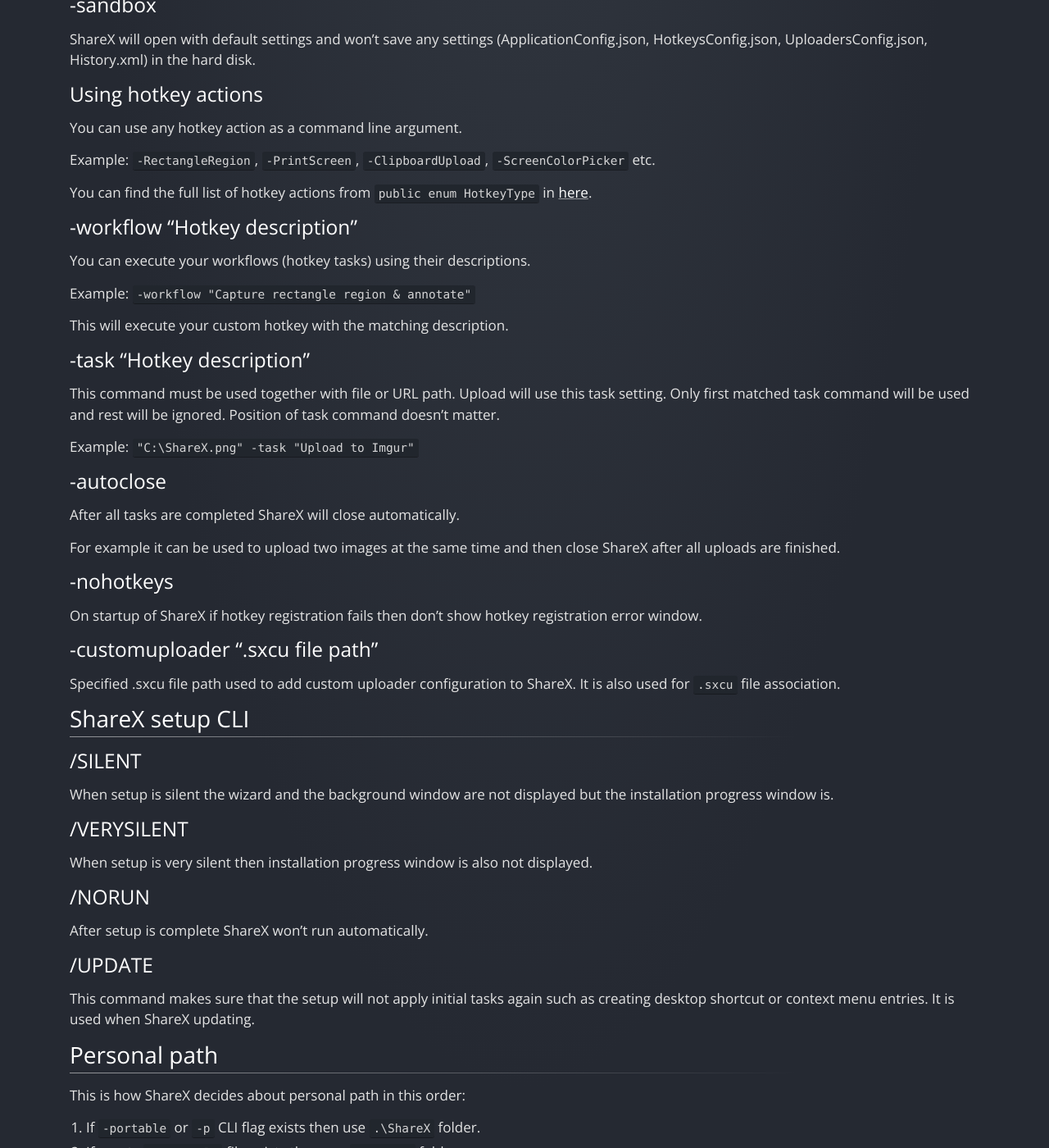
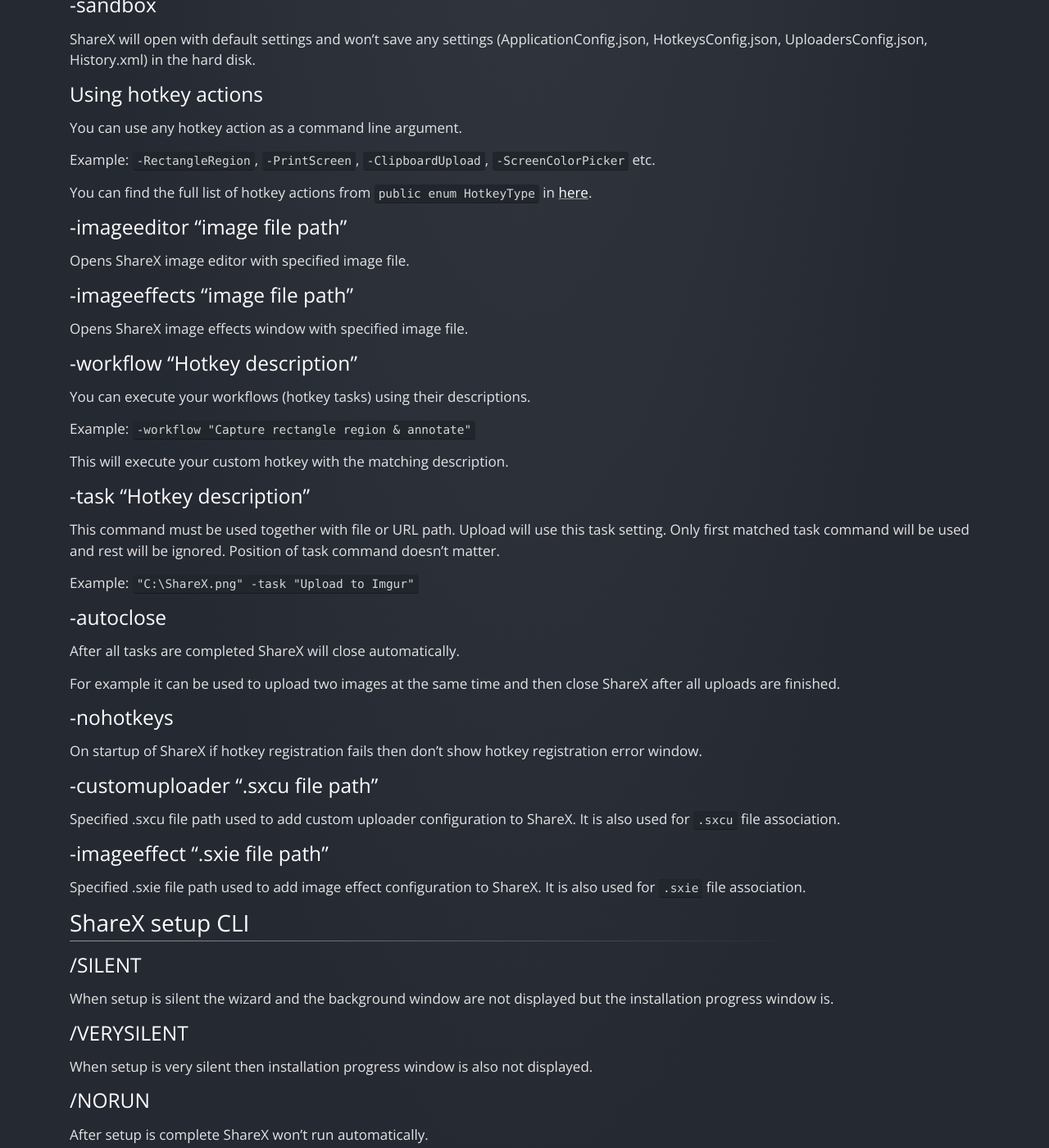
Before and after one commit to ShareX/sharex.github.io, a Jekyll site: the page built from docs/command-line-arguments.md, in a window 1280 px wide and 1400 px high, scrolled down 725 px. Shown: the whole window at 82% size. Built offline with Jekyll 4.4.1, drawn with Linux system fonts in a browser that asks for light colours.

Commit message:
Update command line arguments

```diff
--- a/docs/command-line-arguments.md
+++ b/docs/command-line-arguments.md
@@ -33,6 +33,14 @@
 
 You can find the full list of hotkey actions from `public enum HotkeyType` in [here](https://github.com/ShareX/ShareX/blob/master/ShareX/Enums.cs).
 
+### -imageeditor "image file path"
+
+Opens ShareX image editor with specified image file.
+
+### -imageeffects "image file path"
+
+Opens ShareX image effects window with specified image file.
+
 ### -workflow "Hotkey description"
 
 You can execute your workflows (hotkey tasks) using their descriptions.
@@ -60,6 +68,10 @@
 ### -customuploader ".sxcu file path"
 
 Specified .sxcu file path used to add custom uploader configuration to ShareX. It is also used for `.sxcu` file association.
+
+### -imageeffect ".sxie file path"
+
+Specified .sxie file path used to add image effect configuration to ShareX. It is also used for `.sxie` file association.
 
 ## ShareX setup CLI
 
```
